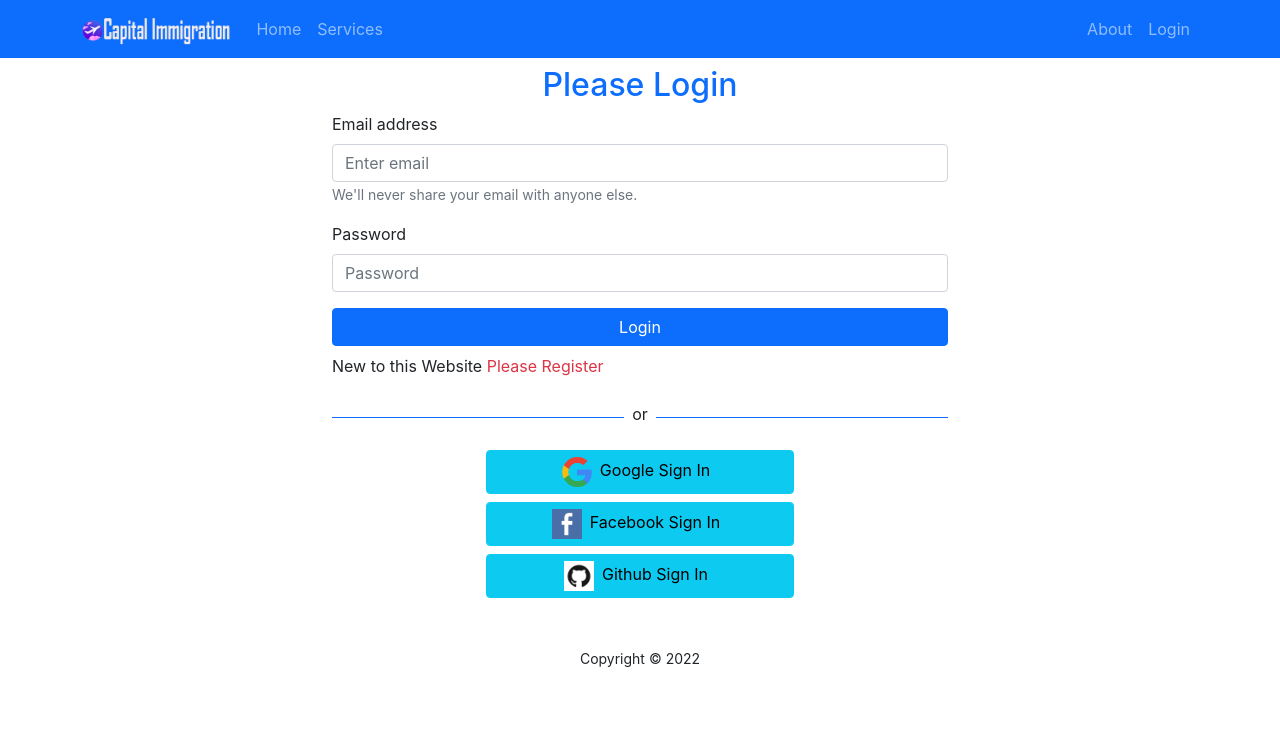
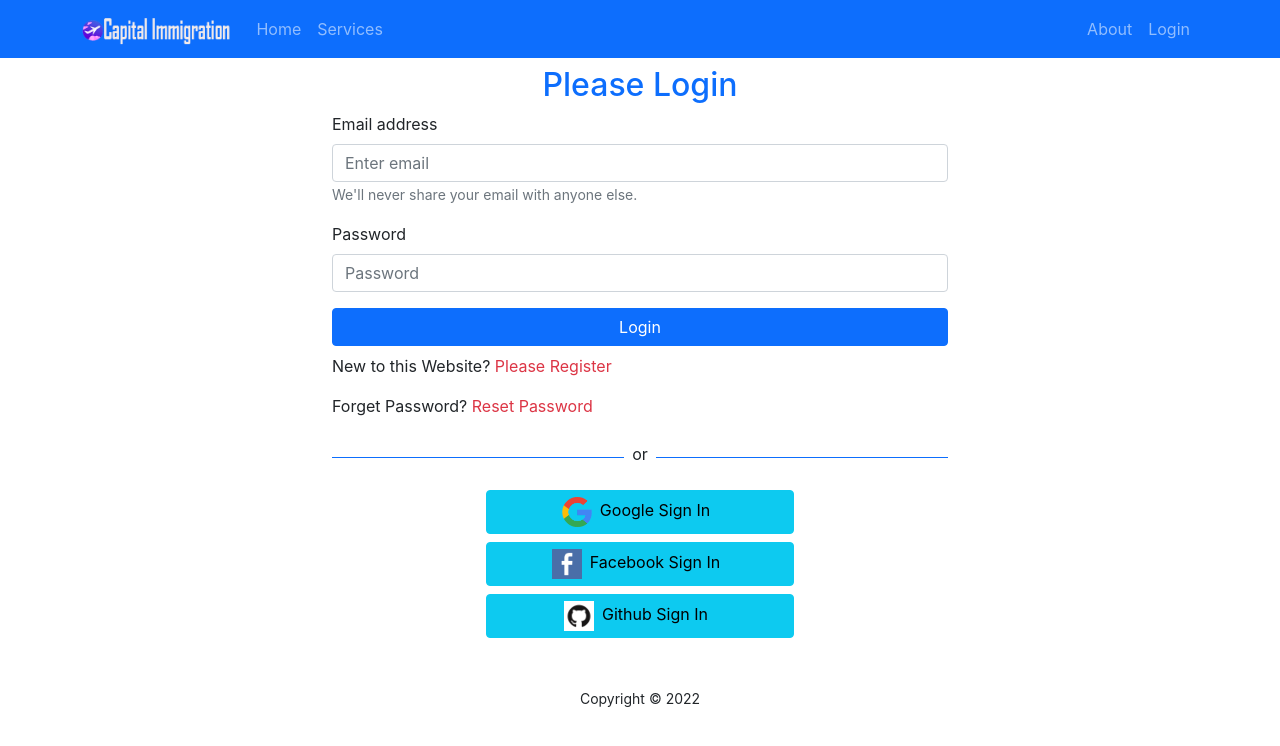
Before and after one commit to MdMostaqAhmed/immigration-service, a React (Create React App) app: page /login in a window 1280 px wide. Shown: the top 746 px of the page. Built offline with nearby package versions, Linux system fonts and the light colour scheme; no server answers.

Commit message:
password reset added

```diff
--- a/src/Pages/Login/Login/Login.js
+++ b/src/Pages/Login/Login/Login.js
@@ -1,6 +1,10 @@
+import { async } from "@firebase/util";
 import React, { useRef } from "react";
 import { Button, Form } from "react-bootstrap";
-import { useSignInWithEmailAndPassword } from "react-firebase-hooks/auth";
+import {
+  useSendPasswordResetEmail,
+  useSignInWithEmailAndPassword,
+} from "react-firebase-hooks/auth";
 import { Link, useLocation, useNavigate } from "react-router-dom";
 import auth from "../../../firebase.init";
 import SocialLogin from "../SocialLogin/SocialLogin";
@@ -29,6 +33,13 @@
 
   const navigateRegister = (event) => {
     navigate("/register");
+  };
+
+  const [sendPasswordResetEmail, sending] = useSendPasswordResetEmail(auth);
+  const resetPassword = async () => {
+    const email = emailRef.current.value;
+    await sendPasswordResetEmail(email);
+    alert("Send email");
   };
 
   let errorElement;
@@ -68,7 +79,7 @@
       </Form>
       {errorElement}
       <p>
-        New to this Website{" "}
+        New to this Website?{" "}
         <Link
           to="/register"
           className="text-danger pe-auto text-decoration-none"
@@ -77,6 +88,16 @@
           Please Register
         </Link>
       </p>
+      <p>
+        Forget Password?{" "}
+        <Link
+          to="/register"
+          className="text-danger pe-auto text-decoration-none"
+          onClick={resetPassword}
+        >
+          Reset Password
+        </Link>
+      </p>
       <SocialLogin></SocialLogin>
     </div>
   );
--- a/src/Pages/Login/Register/Register.js
+++ b/src/Pages/Login/Register/Register.js
@@ -41,6 +41,9 @@
           required
         />
 
+        <input type="checkbox" name="terms" id="terms" />
+        <label htmlFor="terms">Accept Terms and Conditions</label>
+
         <input
           className="w-100 mx-auto btn btn-primary mt-2"
           type="submit"
```
